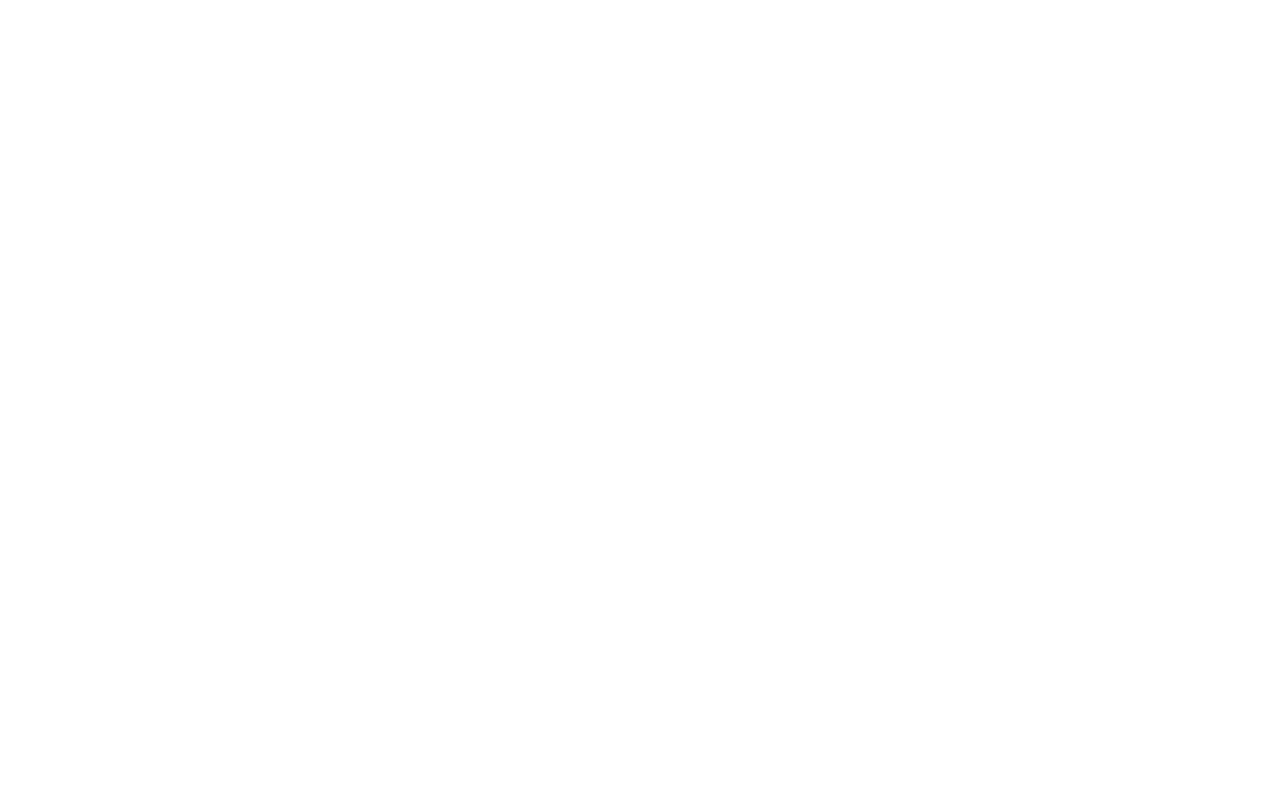
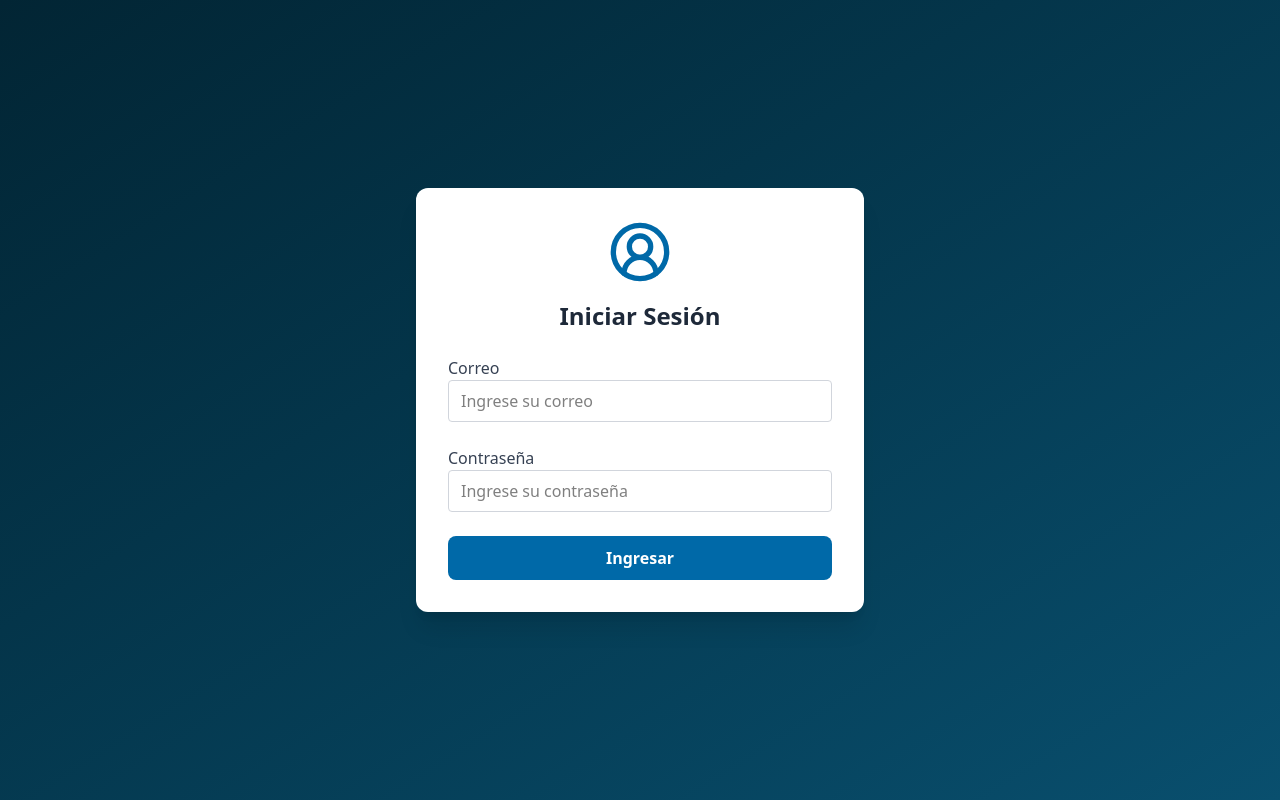
Before and after one commit to ampuero11/mesa_tramites_Frontend, a React (Vite) app: page /admin in a window 1280 px wide. Before the commit this address had no page. Built offline with nearby package versions, Linux system fonts and the light colour scheme.

Commit message:
feat: Maquetado de login

```diff
--- /dev/null
+++ b/src/components/LoadingButton.tsx
@@ -0,0 +1,49 @@
+type LoadingButtonProps = {
+  loading: boolean;
+  text: string;
+  type?: "button" | "submit" | "reset";
+};
+
+export default function LoadingButton({
+  loading,
+  text,
+  type = "button",
+}: LoadingButtonProps) {
+  return (
+    <button
+      type={type}
+      disabled={loading}
+      className="w-full min-h-[44px] min-w-[120px] bg-sky-700 hover:bg-sky-800
+        disabled:opacity-90 disabled:cursor-not-allowed
+        text-white font-semibold rounded-lg px-4 py-2 transition-colors
+        flex items-center justify-center"
+    >
+      {loading ? (
+        <span className="flex items-center gap-2">
+          <svg
+            className="animate-spin h-5 w-5 text-white"
+            xmlns="http://www.w3.org/2000/svg"
+            fill="none"
+            viewBox="0 0 24 24"
+          >
+            <circle
+              className="opacity-25"
+              cx="12"
+              cy="12"
+              r="10"
+              stroke="currentColor"
+              strokeWidth="4"
+            />
+            <path
+              className="opacity-75"
+              fill="currentColor"
+              d="M4 12a8 8 0 018-8v4a4 4 0 00-4 4H4z"
+            />
+          </svg>
+        </span>
+      ) : (
+        text
+      )}
+    </button>
+  );
+}
--- a/src/pages/admin/Login.tsx
+++ b/src/pages/admin/Login.tsx
@@ -1,5 +1,85 @@
+import { useState } from "react";
+import { useForm } from "react-hook-form";
+import { yupResolver } from "@hookform/resolvers/yup";
+import * as yup from "yup";
+import LoadingButton from "../../components/LoadingButton";
+import { UserCircle2 } from "lucide-react";
+
+const schema = yup.object().shape({
+  email: yup
+    .string()
+    .email("Correo inválido")
+    .required("El correo es obligatorio"),
+  password: yup.string().required("La contraseña es obligatoria"),
+});
+
 function Login() {
-  return <div>Login</div>;
+  const {
+    register,
+    handleSubmit,
+    formState: { errors },
+  } = useForm({
+    resolver: yupResolver(schema),
+  });
+  const [loading, setLoading] = useState(false);
+
+  const onSubmit = async (data: unknown) => {
+    setLoading(true);
+    await new Promise((res) => setTimeout(res, 2000));
+    console.log("Login enviado:", data);
+    setLoading(false);
+  };
+
+  return (
+    <div
+      className="min-h-screen w-full flex items-center justify-center
+        bg-gradient-to-br from-[#022534] to-[#094f6e] p-6"
+    >
+      <div className="max-w-md w-full bg-white bg-opacity-90 shadow-xl rounded-xl p-8">
+        <div className="flex justify-center mb-4">
+          <UserCircle2 className="w-16 h-16 text-sky-700" />
+        </div>
+        <h2 className="text-2xl font-bold mb-6 text-center text-gray-800">
+          Iniciar Sesión
+        </h2>
+        <form onSubmit={handleSubmit(onSubmit)} className="space-y-6">
+          <div>
+            <label className="block font-medium text-gray-700">Correo</label>
+            <input
+              type="email"
+              {...register("email")}
+              placeholder="Ingrese su correo"
+              className="w-full border border-gray-300 rounded px-3 py-2
+                focus:outline-none focus:ring-2 focus:ring-sky-700"
+            />
+            {errors.email && (
+              <p className="text-red-500 text-sm mt-1">
+                {errors.email.message as string}
+              </p>
+            )}
+          </div>
+          <div>
+            <label className="block font-medium text-gray-700">
+              Contraseña
+            </label>
+            <input
+              type="password"
+              {...register("password")}
+              placeholder="Ingrese su contraseña"
+              className="w-full border border-gray-300 rounded px-3 py-2
+                focus:outline-none focus:ring-2 focus:ring-sky-700"
+            />
+            {errors.password && (
+              <p className="text-red-500 text-sm mt-1">
+                {errors.password.message as string}
+              </p>
+            )}
+          </div>
+          <LoadingButton loading={loading} text="Ingresar" type="submit" />
+        </form>
+      </div>
+    </div>
+  );
 }
 
 export default Login;
--- a/src/routes/AdminRoutes.tsx
+++ b/src/routes/AdminRoutes.tsx
@@ -9,7 +9,7 @@
 
 const AdminRoutes: React.FC = () => (
   <Routes>
-    <Route path="/admin/login" element={<Login />} />
+    <Route path="/admin" element={<Login />} />
     <Route element={<AdminLayout />}>
       <Route path="/admin/dashboard" element={<Dashboard />} />
       <Route path="/admin/tramites" element={<TramitesList />} />
```
